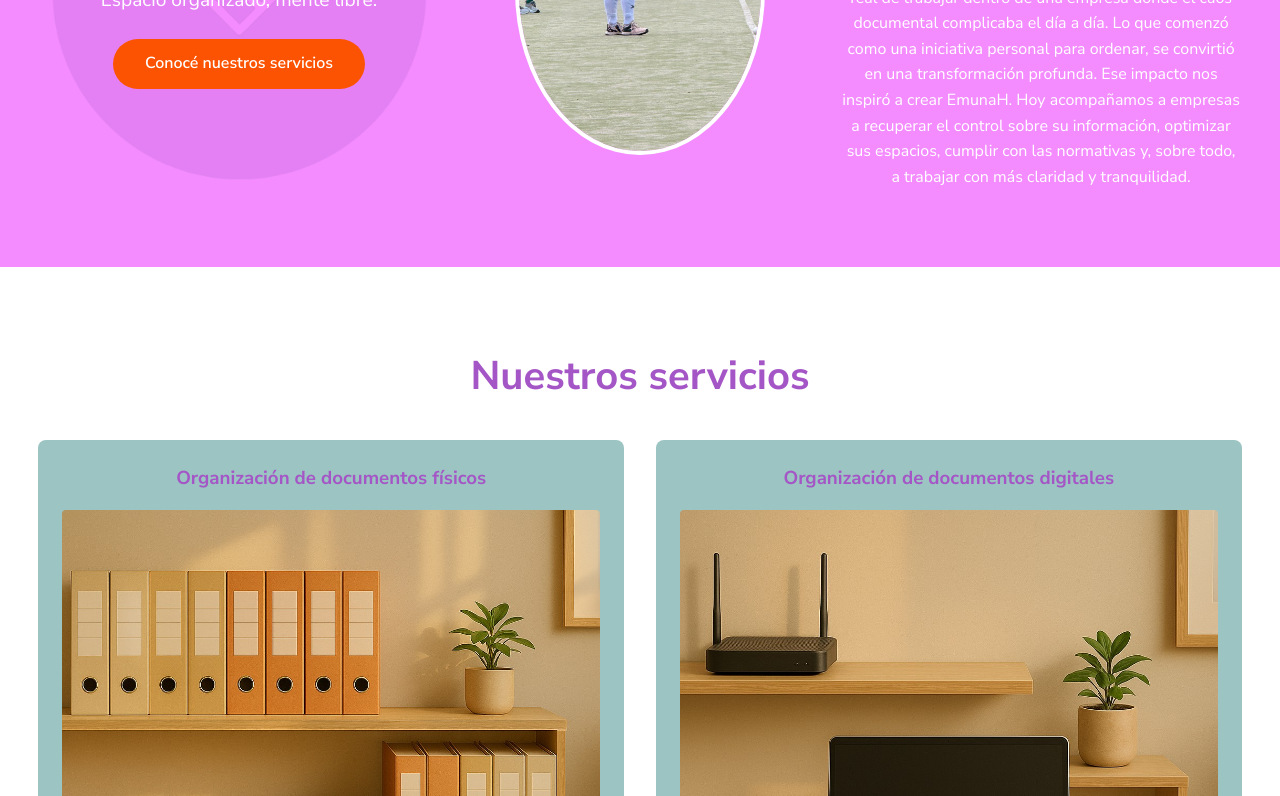
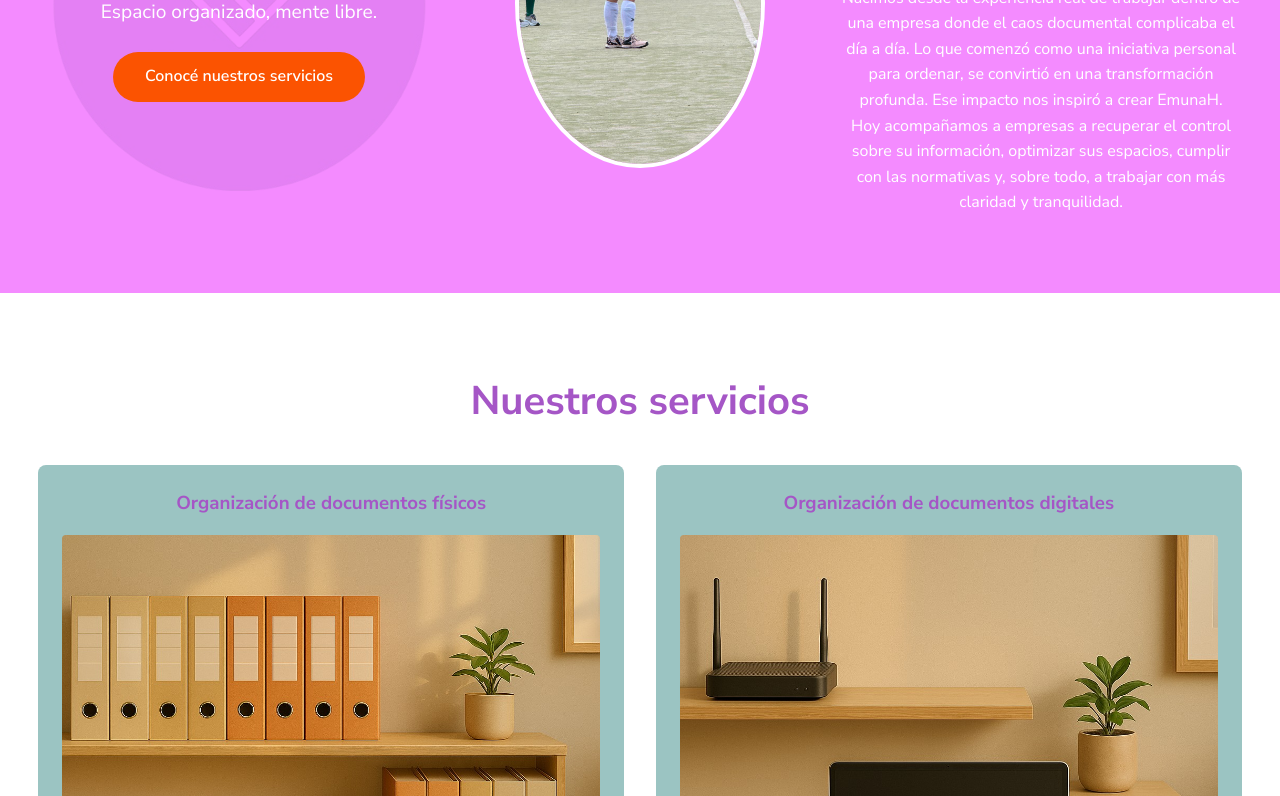
Before and after one commit to EmunaHorden/te_ordena, a plain HTML site: page index.html in a window 1280 px wide. Shown: the part 389-1185 px from the top of the page. Drawn offline with Linux system fonts and the light colour scheme.

Commit message:
index.html

```diff
--- a/index.html
+++ b/index.html
@@ -36,8 +36,8 @@
     <div class="hero-about">
       <h2>Sobre nosotros:</h2>
       <p>
-        EmunaH es un servicio profesional de organización documental física y digital pensado para PyMEs, estudios contables, jurídicos y otras empresas que sienten que el desorden les está costando tiempo, energía y oportunidades.
-        Nacimos desde la experiencia real de trabajar dentro de una empresa donde el caos documental complicaba el día a día. Lo que comenzó como una iniciativa personal para ordenar, se convirtió en una transformación profunda. Ese impacto nos inspiró a crear EmunaH.
+        EmunaH es un servicio profesional de organización documental física y digital pensado para PyMEs, estudios contables, jurídicos y otras empresas que sienten que el desorden les está costando tiempo, energía y oportunidades.<br>
+        Nacimos desde la experiencia real de trabajar dentro de una empresa donde el caos documental complicaba el día a día. Lo que comenzó como una iniciativa personal para ordenar, se convirtió en una transformación profunda. Ese impacto nos inspiró a crear EmunaH.<br>
         Hoy acompañamos a empresas a recuperar el control sobre su información, optimizar sus espacios, cumplir con las normativas y, sobre todo, a trabajar con más claridad y tranquilidad.
       </p>
     </div>
```
